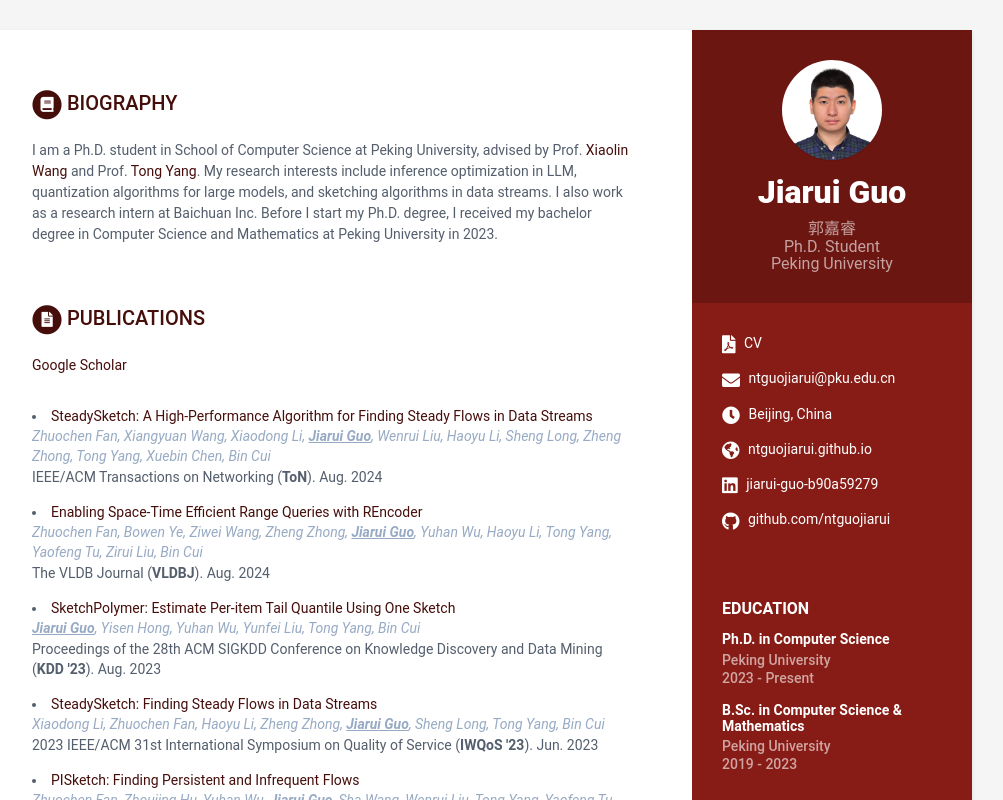
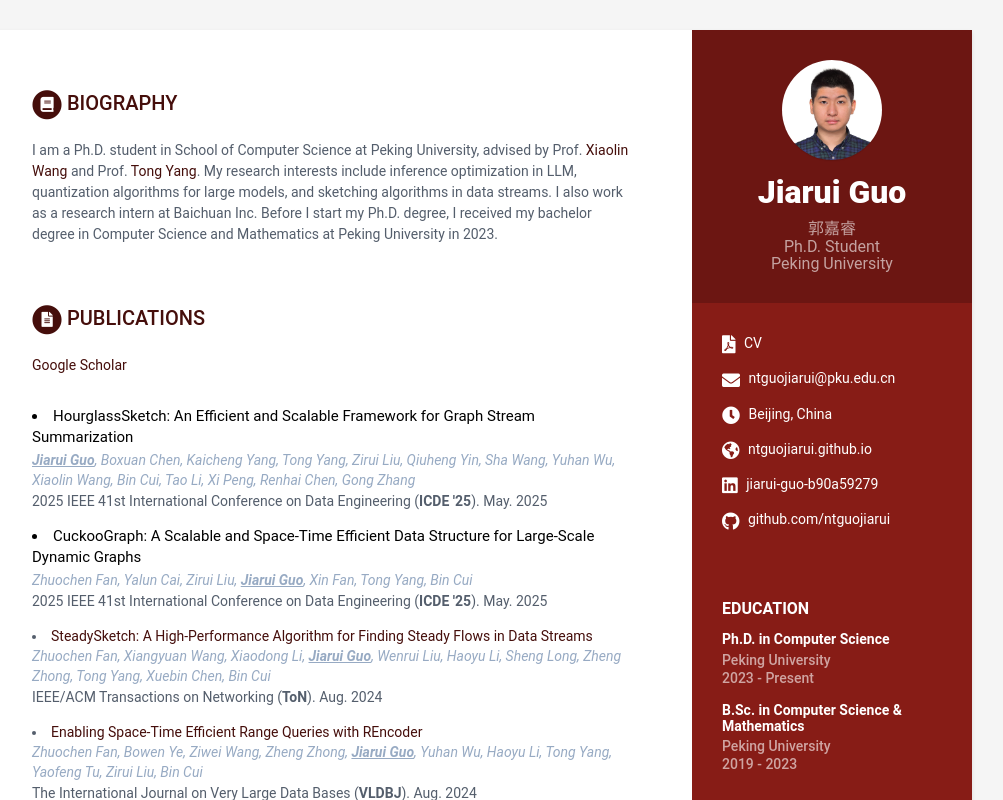
Before and after one commit to ntguojiarui/ntguojiarui.github.io, a Jekyll site: the page built from index.html, in a window 1280 px wide and 1400 px high, cut to the strip 0-800 px from the top of the window. Shown: the whole strip, without its empty margins (168-1171 px from the left). Built offline with Jekyll 4.4.1, drawn with Linux system fonts in a browser that asks for light colours; some of the changed text lies outside the part shown.

Commit message:
add icde25 papers

```diff
--- a/_data/data.yml
+++ b/_data/data.yml
@@ -55,6 +55,12 @@ publications:
     title: Publications
     intro: <a href="https://scholar.google.com/citations?user=bTDP5zIAAAAJ">Google Scholar</a>
     papers:
+      - title: "HourglassSketch: An Efficient and Scalable Framework for Graph Stream Summarization"
+        authors: <b><u>Jiarui Guo</u></b>, Boxuan Chen, Kaicheng Yang, Tong Yang, Zirui Liu, Qiuheng Yin, Sha Wang, Yuhan Wu, Xiaolin Wang, Bin Cui, Tao Li, Xi Peng, Renhai Chen, Gong Zhang
+        conference: "2025 IEEE 41st International Conference on Data Engineering (<b>ICDE '25</b>). May. 2025"
+      - title: "CuckooGraph: A Scalable and Space-Time Efficient Data Structure for Large-Scale Dynamic Graphs"
+        authors: Zhuochen Fan, Yalun Cai, Zirui Liu, <b><u>Jiarui Guo</u></b>, Xin Fan, Tong Yang, Bin Cui
+        conference: "2025 IEEE 41st International Conference on Data Engineering (<b>ICDE '25</b>). May. 2025"
       - title: "SteadySketch: A High-Performance Algorithm for Finding Steady Flows in Data Streams"
         authors: Zhuochen Fan, Xiangyuan Wang, Xiaodong Li, <b><u>Jiarui Guo</u></b>, Wenrui Liu, Haoyu Li, Sheng Long, Zheng Zhong, Tong Yang, Xuebin Chen, Bin Cui
         conference: "IEEE/ACM Transactions on Networking (<b>ToN</b>). Aug. 2024"
@@ -62,7 +68,7 @@ publications:
         other: <a href="./papers/steady_ton.pdf">[PDF]</a>
       - title: "Enabling Space-Time Efficient Range Queries with REncoder"
         authors: Zhuochen Fan, Bowen Ye, Ziwei Wang, Zheng Zhong, <b><u>Jiarui Guo</u></b>, Yuhan Wu, Haoyu Li, Tong Yang, Yaofeng Tu, Zirui Liu, Bin Cui
-        conference: "The VLDB Journal (<b>VLDBJ</b>). Aug. 2024"
+        conference: "The International Journal on Very Large Data Bases (<b>VLDBJ</b>). Aug. 2024"
         link: "./papers/rencoder_vldbj.pdf"
         other: <a href="./papers/rencoder_vldbj.pdf">[PDF]</a>
       - title: "SketchPolymer: Estimate Per-item Tail Quantile Using One Sketch"
--- a/_includes/footer.html
+++ b/_includes/footer.html
@@ -1,6 +1,6 @@
 <footer class="footer">
     <div class="text-center">
-        Last Updated: September 4, 2024
+        Last Updated: November 27, 2024
         <small class="copyright">{{ site.data.data.footer }}</small>
     </div><!--//container-->
 </footer><!--//footer-->
```
Also changed, not shown: 1 other file.
